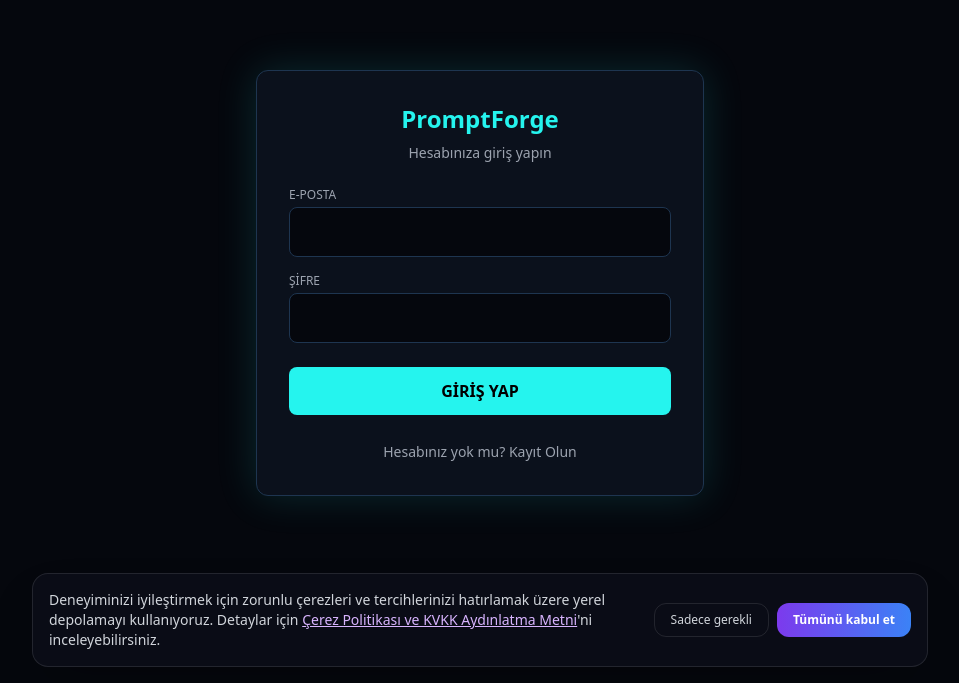
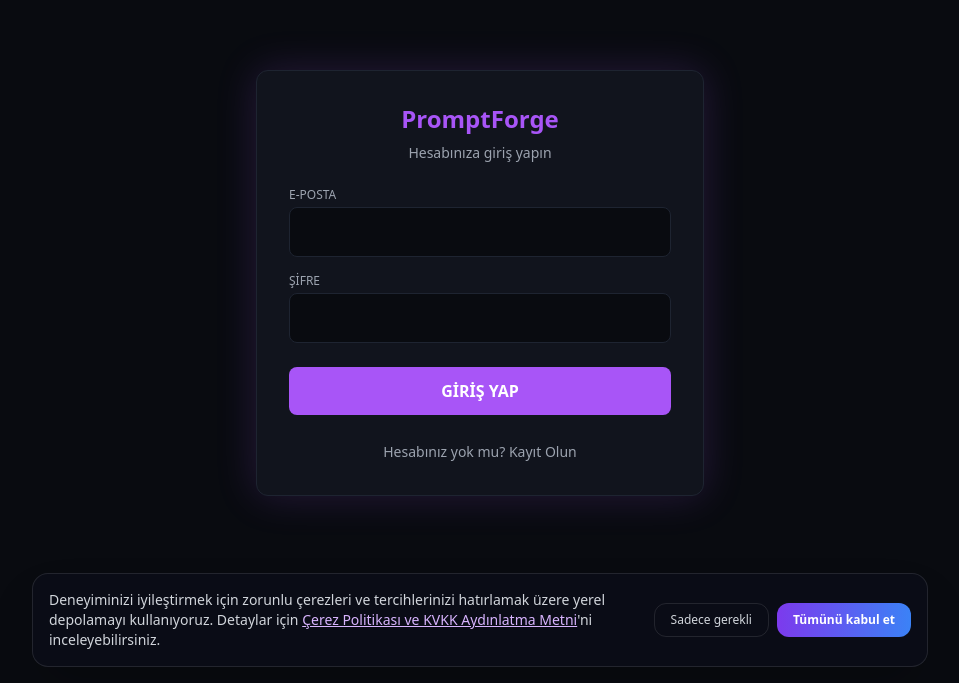
Before and after one commit to syntaxxsl/promptforge-nextjs, a Next.js app: page /auth in a window 1280 px wide. Shown: the part 117-800 px from the top of the page, without its empty margins (160-1119 px from the left). Built offline with nearby package versions, Linux system fonts and the light colour scheme; no server answers.

Commit message:
Giriş ekranını panel paletine uyarla
Giriş/kayıt sayfası eski turkuaz temada kalmıştı; panelin siyah-mor
paletine çekilerek ilk izlenim tutarlı hale getirildi.

```diff
--- a/app/auth/page.tsx
+++ b/app/auth/page.tsx
@@ -59,15 +59,15 @@ export default function AuthPage() {
   }
 
   return (
-    <div className="flex h-screen items-center justify-center bg-[#05070d] text-white font-sans">
-      <div className="w-full max-w-md p-8 bg-[#0b111c] border border-[#1e3550] rounded-xl shadow-[0_0_40px_rgba(37,244,238,0.15)]">
-        <h1 className="text-2xl font-bold text-center text-[#25f4ee] mb-2">PromptForge</h1>
+    <div className="flex h-screen items-center justify-center bg-[#090b10] text-white font-sans">
+      <div className="w-full max-w-md p-8 bg-[#11141d] border border-[#1e2431] rounded-xl shadow-[0_0_40px_rgba(168,85,247,0.18)]">
+        <h1 className="text-2xl font-bold text-center text-[#a855f7] mb-2">PromptForge</h1>
         <p className="text-center text-gray-400 text-sm mb-6">
           {isLogin ? 'Hesabınıza giriş yapın' : 'Yeni bir hesap oluşturun'}
         </p>
 
         {message && (
-          <div className="p-3 mb-4 text-sm text-center bg-[#1e3550] rounded border border-[#25f4ee] text-[#25f4ee]">
+          <div className="p-3 mb-4 text-sm text-center bg-[#1e2431] rounded border border-[#a855f7] text-[#a855f7]">
             {message}
           </div>
         )}
@@ -79,7 +79,7 @@ export default function AuthPage() {
               type="email"
               value={email}
               onChange={(e) => setEmail(e.target.value)}
-              className="w-full p-3 bg-[#05070d] border border-[#1e3550] rounded-lg text-white outline-none focus:border-[#25f4ee]"
+              className="w-full p-3 bg-[#090b10] border border-[#1e2431] rounded-lg text-white outline-none focus:border-[#a855f7]"
               required
             />
           </div>
@@ -89,7 +89,7 @@ export default function AuthPage() {
               type="password"
               value={password}
               onChange={(e) => setPassword(e.target.value)}
-              className="w-full p-3 bg-[#05070d] border border-[#1e3550] rounded-lg text-white outline-none focus:border-[#25f4ee]"
+              className="w-full p-3 bg-[#090b10] border border-[#1e2431] rounded-lg text-white outline-none focus:border-[#a855f7]"
               required
             />
           </div>
@@ -97,7 +97,7 @@ export default function AuthPage() {
           <button
             type="submit"
             disabled={loading}
-            className="w-full py-3 mt-2 bg-[#25f4ee] text-black font-bold rounded-lg hover:bg-cyan-300 transition disabled:opacity-50"
+            className="w-full py-3 mt-2 bg-[#a855f7] text-white font-bold rounded-lg hover:bg-cyan-300 transition disabled:opacity-50"
           >
             {loading ? 'İşleniyor...' : (isLogin ? 'GİRİŞ YAP' : 'KAYIT OL')}
           </button>
@@ -106,7 +106,7 @@ export default function AuthPage() {
         <div className="mt-6 text-center">
           <button
             onClick={() => setIsLogin(!isLogin)}
-            className="text-sm text-gray-400 hover:text-[#25f4ee] transition"
+            className="text-sm text-gray-400 hover:text-[#a855f7] transition"
           >
             {isLogin ? 'Hesabınız yok mu? Kayıt Olun' : 'Zaten hesabınız var mı? Giriş Yapın'}
           </button>
```
